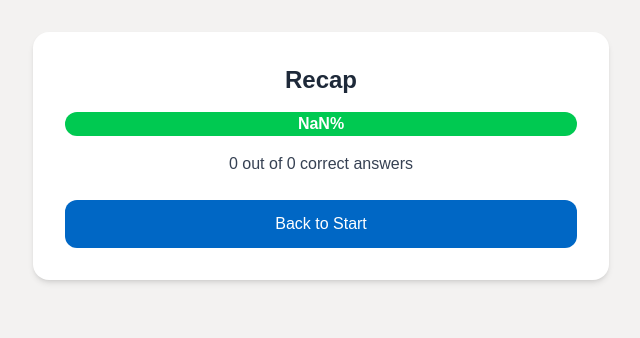
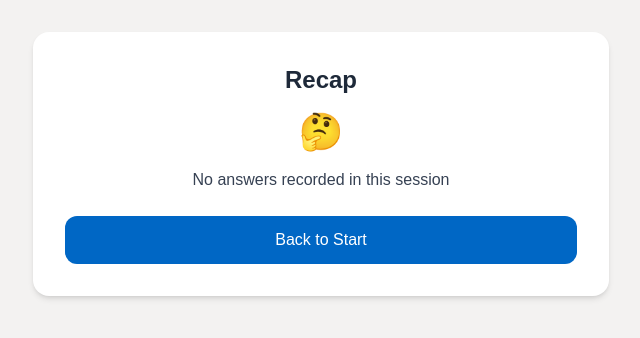
Before and after one commit to marciojmo/RecapLM, a Next.js app: page /quiz in a window 1280 px wide. Both pictures are taken after a click on the button "End Session". Shown: the top 338 px of the page, without its empty margins (319-959 px from the left). Built offline with nearby package versions, Linux system fonts and the light colour scheme.

Commit message:
Fix UI when LLM provider fails. Fix UI when no questions are answered.

```diff
--- a/src/app/api/llm/route.ts
+++ b/src/app/api/llm/route.ts
@@ -12,6 +12,9 @@ export async function GET(request: Request) {
         return NextResponse.json(question);
     } catch (err) {
         console.error('[LLM] Error generating question:', err);
-        return NextResponse.json({ error: 'Failed to generate question' }, { status: 500 });
+        return NextResponse.json(
+            { error: 'It seems like our AI provider is currently overloaded. Please wait a moment and try again.' },
+            { status: 500 }
+        );
     }
 }
--- a/src/app/quiz/page.tsx
+++ b/src/app/quiz/page.tsx
@@ -35,13 +35,21 @@ export default function QuizPage() {
         try {
             const res = await fetch(`/api/llm?topic=${encodeURIComponent(topic)}`);
             const data = await res.json();
+
+            if (data.error) {
+                setError(data.error); // <- exibe mensagem do servidor
+                setQuestionData(null); // <- evita acessar props indefinidas
+            } else {
                 setQuestionData(data);
+            }
         } catch {
             setError('Failed to load question. Please try again.');
+            setQuestionData(null);
         } finally {
             setLoading(false);
         }
     };
+
 
     useEffect(() => {
         if (topic) fetchQuestion();
@@ -118,7 +126,10 @@ export default function QuizPage() {
                 )}
             </div>
 
-            {questionData && (
+            {questionData &&
+                questionData.options &&
+                typeof questionData.correctIndex === 'number' &&
+                questionData.options[questionData.correctIndex] && (
                     <ExplanationModal
                         isOpen={showModal}
                         onClose={() => setShowModal(false)}
@@ -127,6 +138,7 @@ export default function QuizPage() {
                         correctAnswer={questionData.options[questionData.correctIndex]}
                     />
                 )}
+
         </main>
     );
 }
--- a/src/components/RecapSummary.tsx
+++ b/src/components/RecapSummary.tsx
@@ -13,7 +13,7 @@ export default function RecapSummary({
     total,
     onRestart,
 }: RecapSummaryProps) {
-    const percent = Math.round((correct / total) * 100);
+    const percent = total > 0 ? Math.round((correct / total) * 100) : 0;
 
     const getBarColor = () => {
         if (percent < 30) return 'bg-red-500';
@@ -27,6 +27,7 @@ export default function RecapSummary({
                 {topic} Recap
             </h1>
 
+            {total > 0 ? (
                 <div className="w-full bg-gray-200 rounded-full h-6 mb-4 overflow-hidden relative">
                     <div
                         className={`h-full ${getBarColor()} transition-all duration-1000 ease-out`}
@@ -36,9 +37,16 @@ export default function RecapSummary({
                         {percent}%
                     </span>
                 </div>
+            ) : (
+                <div className="mb-4 text-4xl" aria-hidden="true">
+                    🤔
+                </div>
+            )}
 
             <p className="text-gray-700 mb-6">
-                {correct} out of {total} correct answers
+                {total > 0
+                    ? `${correct} out of ${total} correct answers`
+                    : 'No answers recorded in this session'}
             </p>
 
             <Button
```
Lines whose indentation alone changed are shown as unchanged.
